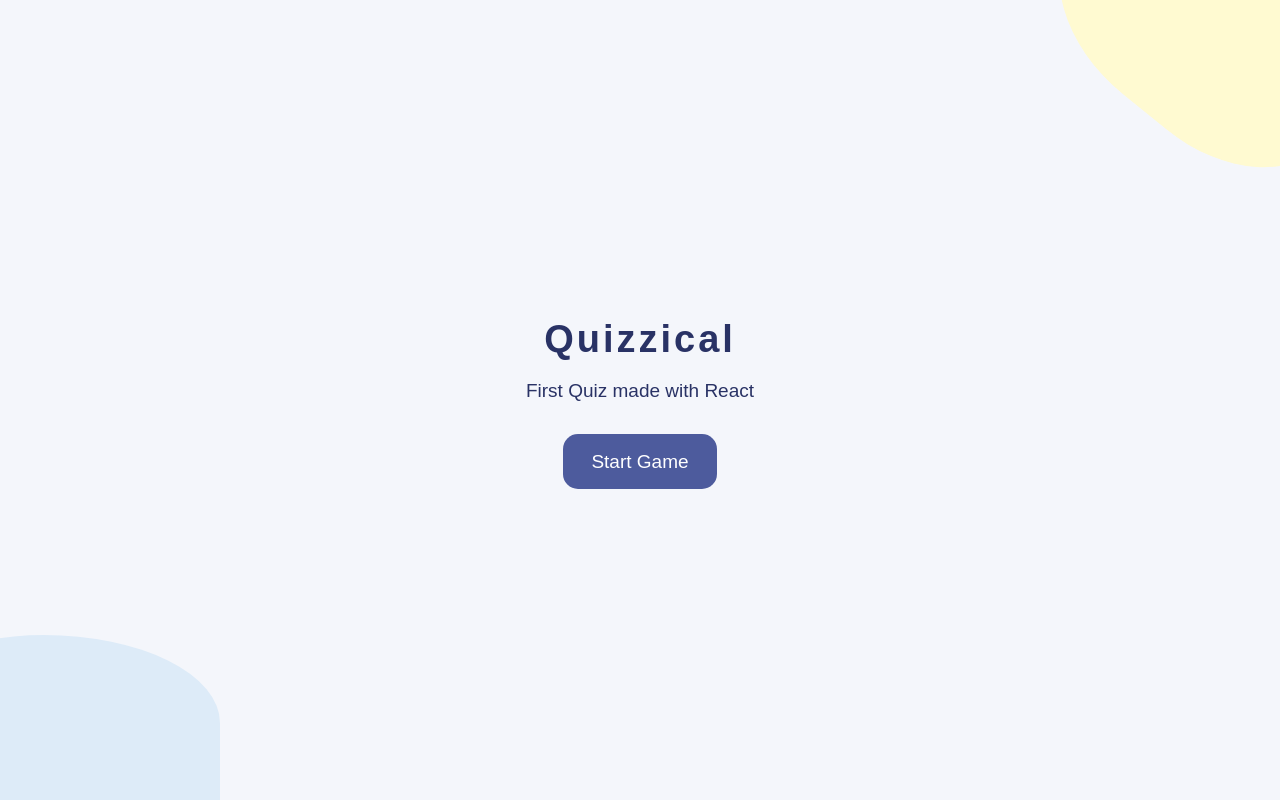
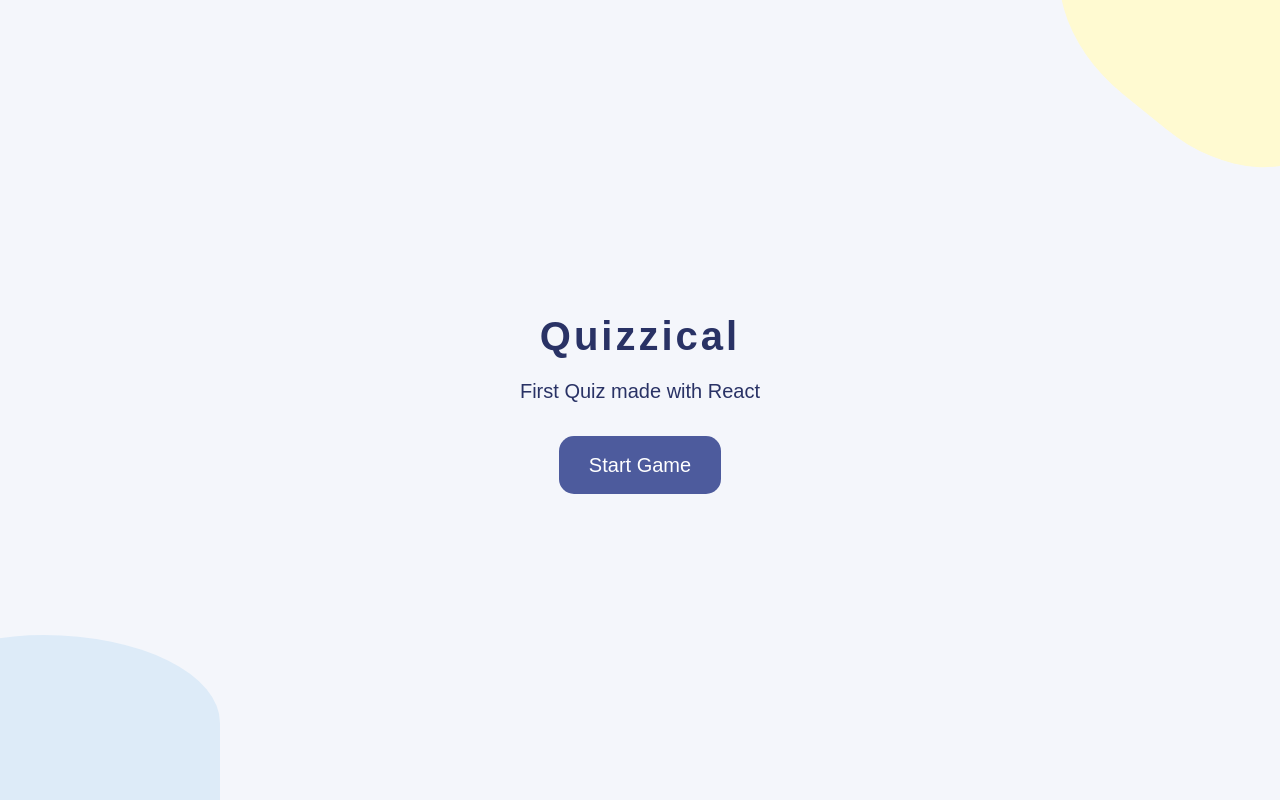
Before and after one commit to bojanognjen/Quizzical, a React (Vite) app: page / in a window 1280 px wide. Shown: the top 800 px of the page. Built offline with nearby package versions, Linux system fonts and the light colour scheme; no server answers.

Commit message:
html fontsize 20px

```diff
--- a/src/index.css
+++ b/src/index.css
@@ -19,7 +19,7 @@
 }
 
 html {
-  font-size: clamp(18px, 4vw, 19px);
+  font-size: 20px;
 }
 body {
   /* 4. Add accessible line-height */
```
